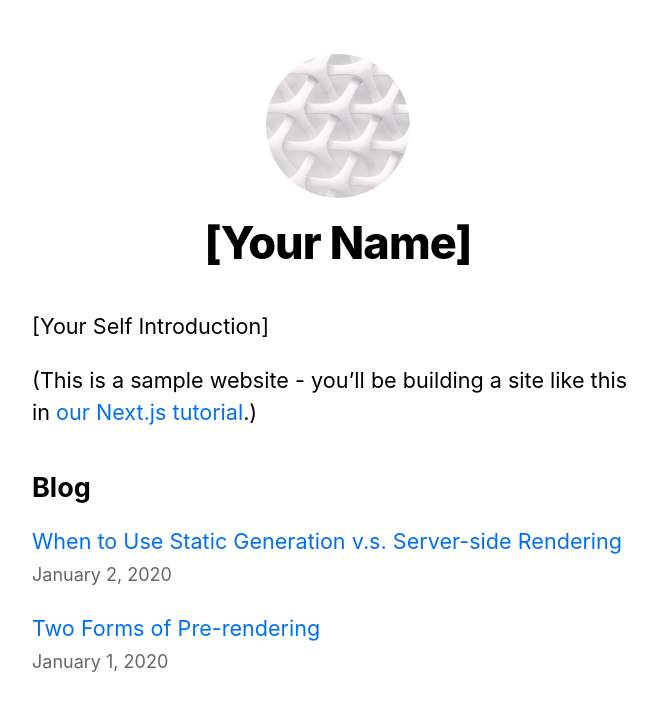
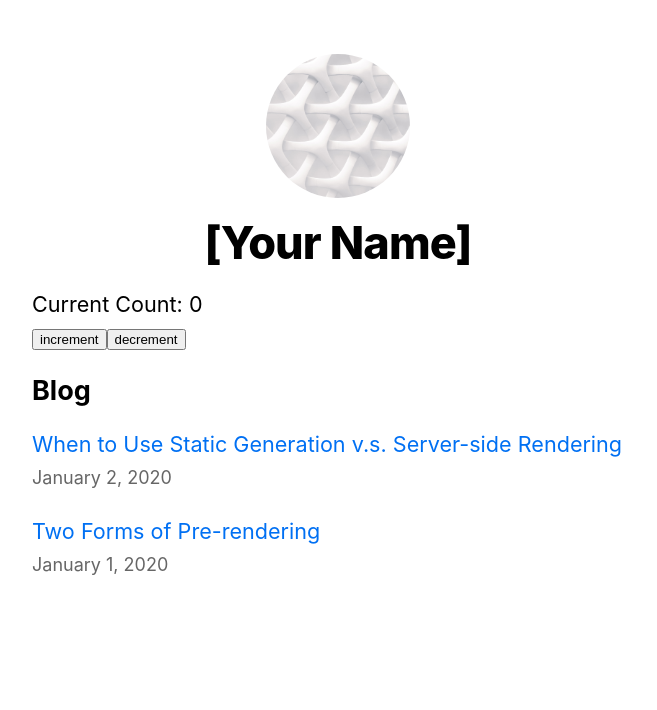
Before and after one commit to yurikoshiishi/nextjs-example, a Next.js app: page / in a window 1280 px wide. Shown: the top 710 px of the page, without its empty margins (302-959 px from the left). Built offline with nearby package versions, Linux system fonts and the light colour scheme.

Commit message:
add: basic counter using recoil

```diff
--- /dev/null
+++ b/components/Counter/Counter.tsx
@@ -0,0 +1,20 @@
+import React from 'react';
+import { useRecoilState, useRecoilValue } from 'recoil';
+import { countState } from '../../store/count';
+
+interface CounterProps {}
+
+const Counter: React.FC<CounterProps> = ({}) => {
+  const [count, setCount] = useRecoilState(countState);
+  return (
+    <div>
+      <div>Current Count: {count}</div>
+      <div>
+        <button onClick={() => setCount(count + 1)}>increment</button>
+        <button onClick={() => setCount(count - 1)}>decrement</button>
+      </div>
+    </div>
+  );
+};
+
+export default Counter;
--- a/pages/_app.tsx
+++ b/pages/_app.tsx
@@ -1,10 +1,11 @@
 import { GlobalStyle } from '../styles/global';
+import { RecoilRoot } from 'recoil';
 
 export default function App({ Component, pageProps }) {
   return (
-    <>
+    <RecoilRoot>
       <GlobalStyle />
       <Component {...pageProps} />
-    </>
+    </RecoilRoot>
   );
 }
--- a/pages/index.tsx
+++ b/pages/index.tsx
@@ -2,6 +2,8 @@ import Head from 'next/head';
 import { getSortedPostsData } from '../lib/posts';
 import List from '../components/List/List';
 import Layout, { siteTitle } from '../components/Layout/Layout';
+import React from 'react';
+import Counter from '../components/Counter/Counter';
 
 export const config = { amp: 'hybrid' };
 
@@ -12,12 +14,7 @@ export default function Home({ allPostsData }) {
         <title>{siteTitle}</title>
       </Head>
       <section className="headingMd">
-        <p>[Your Self Introduction]</p>
-        <p>
-          (This is a sample website - you’ll be building a site like this in{' '}
-          <a href="https://nextjs.org/learn">our Next.js tutorial</a>
-          .)
-        </p>
+        <Counter />
       </section>
       <section className="headingMd padding1px">
         <h2 className="headingLg">Blog</h2>
--- /dev/null
+++ b/store/count.ts
@@ -0,0 +1,6 @@
+import { atom } from 'recoil';
+
+export const countState = atom({
+  key: 'count',
+  default: 0,
+});
```
